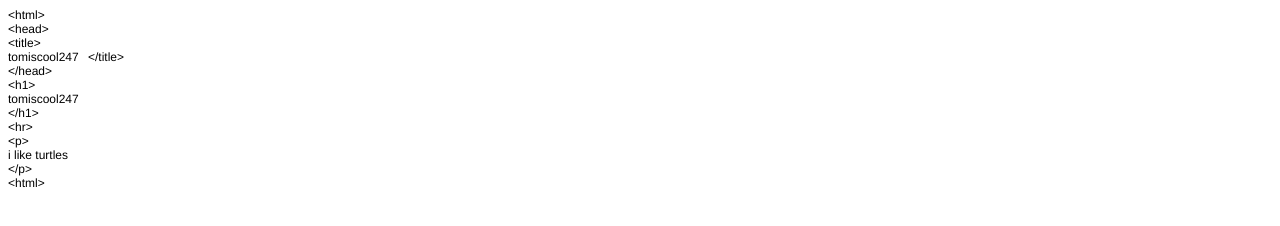
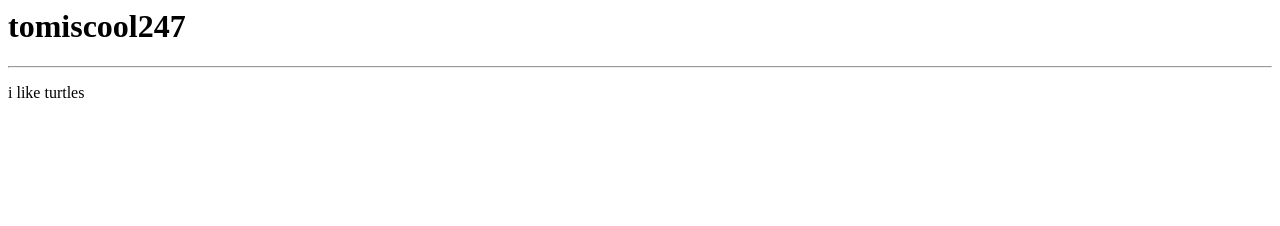
Before and after one commit to Tomahawk2417/Tomiscool247, a plain HTML site: page index.html in a window 1280 px wide. Drawn offline with Linux system fonts and the light colour scheme.

Commit message:
Update index.html

```diff
--- a/index.html
+++ b/index.html
@@ -1,29 +1,13 @@
-<!DOCTYPE html PUBLIC "-//W3C//DTD HTML 4.01//EN" "http://www.w3.org/TR/html4/strict.dtd">
 <html>
 <head>
-  <meta http-equiv="Content-Type" content="text/html; charset=utf-8">
-  <meta http-equiv="Content-Style-Type" content="text/css">
-  <title></title>
-  <meta name="Generator" content="Cocoa HTML Writer">
-  <meta name="CocoaVersion" content="1265.21">
-  <style type="text/css">
-    p.p1 {margin: 0.0px 0.0px 0.0px 0.0px; font: 12.0px Helvetica}
-    span.Apple-tab-span {white-space:pre}
-  </style>
+<title>
+tomiscool247
+</title>
 </head>
-<body>
-<p class="p1">&lt;html&gt;</p>
-<p class="p1">&lt;head&gt;</p>
-<p class="p1">&lt;title&gt;</p>
-<p class="p1">tomiscool247<span class="Apple-tab-span">	</span>&lt;/title&gt;</p>
-<p class="p1">&lt;/head&gt;</p>
-<p class="p1">&lt;h1&gt;</p>
-<p class="p1">tomiscool247</p>
-<p class="p1">&lt;/h1&gt;</p>
-<p class="p1">&lt;hr&gt;</p>
-<p class="p1">&lt;p&gt;</p>
-<p class="p1">i like turtles</p>
-<p class="p1">&lt;/p&gt;</p>
-<p class="p1">&lt;html&gt;</p>
-</body>
-</html>
+<h1>
+tomiscool247
+</h1>
+<hr>
+<p>
+i like turtles
+</p>
```
